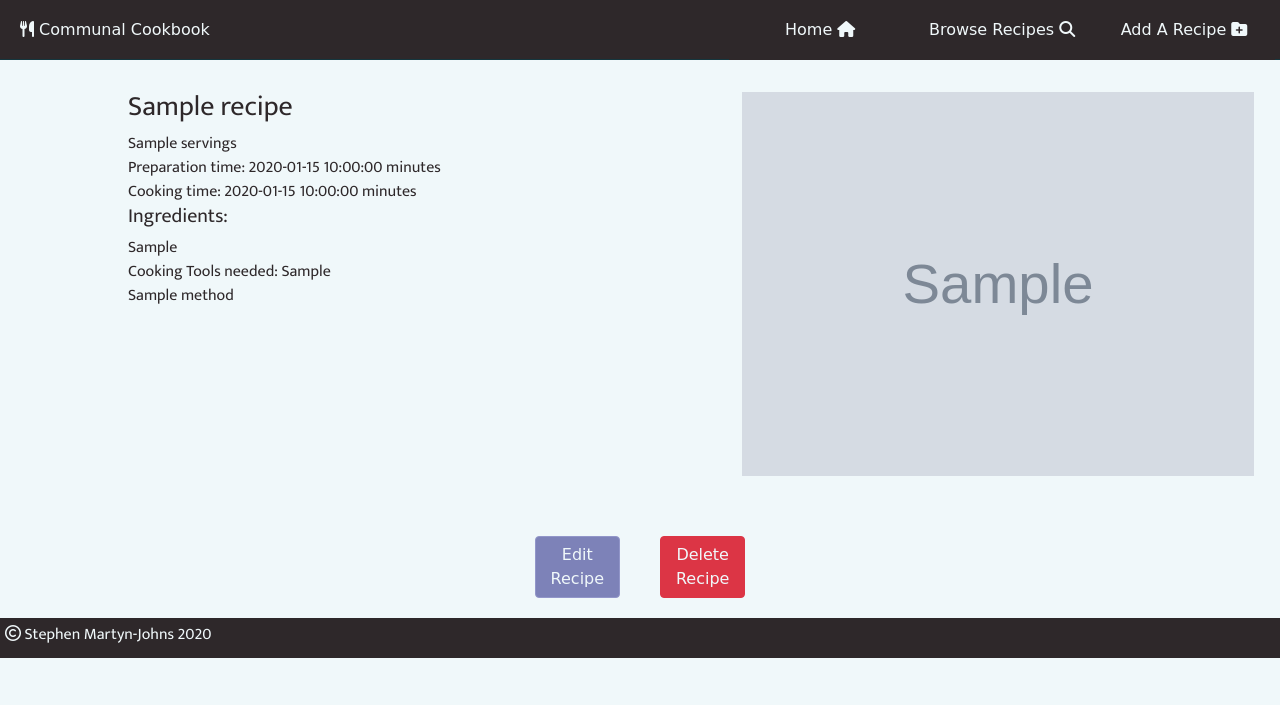
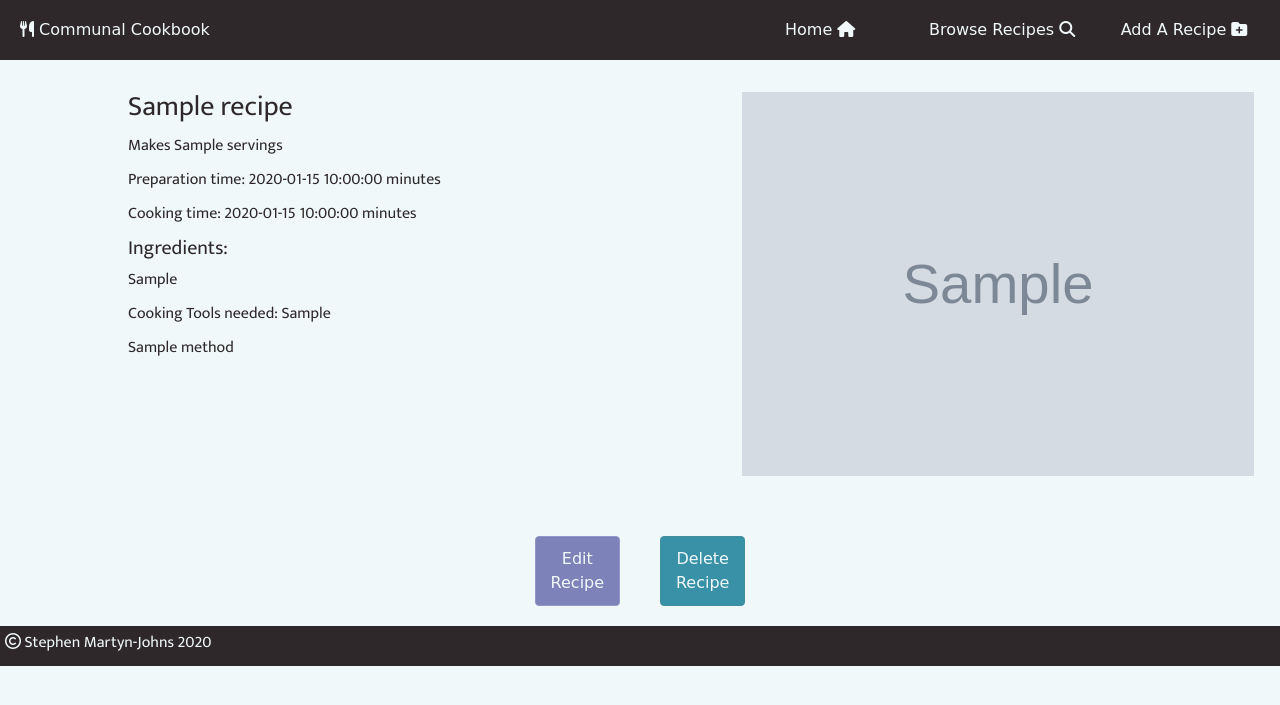
Before and after one commit to Code-Institute-Submissions/DCD-Milestone-Project-5, a Flask app: template templates/recipe.html in a window 1280 px wide. Shown: the top 705 px of the page. Run offline with Flask 2, Linux system fonts and the light colour scheme; the template is opened without the code that fills it: most values are stand-ins (such as "Sample title", 1, 10 or a date in 2020); grey boxes marked "Sample" are stand-in pictures; some libraries are stand-ins or nearby versions; some web fonts are replaced.

Commit message:
tidying styling of recipe and edit pages

```diff
--- a/static/css/style.css
+++ b/static/css/style.css
@@ -52,7 +52,6 @@ body{
 .navbar{
     height:60px;
     background:#2E282A;
-    border-bottom: 1px solid #15373f;
     padding:0;
 }
 
@@ -84,7 +83,7 @@ body{
 }
 
 .navbar-item:hover{
-    background:rgb(63, 57, 59);
+    background:#3f393b;
 }
 
 .recipe-thumbnail-object{
@@ -209,6 +208,10 @@ body{
     margin: 30px auto;
 }
 
+.recipe-content>div{
+    margin:10px 0;
+}
+
 .recipe-image{
     right: -10%;
     top: -40px;
@@ -227,8 +230,31 @@ body{
     border-color: #43466b;
 }
 
+.delete-button{
+    background-color:#3891A6;
+    border-color:#408ea0;
+}
+
+.delete-button:hover{
+    background-color:#276775;
+    border-color:#235e6b;
+}
+
+
 .delete-button, .edit-button{
     margin:20px;
+    padding:0;
+    display:flex;
+    max-width:100px;
+}
+
+.edit-button a, .delete-button a{
+    display: flex;
+    width: 100%;
+    height: 100%;
+    align-items: center;
+    justify-content: center;
+    padding:10px;
 }
 
 .ed-button-container{
--- a/templates/recipe.html
+++ b/templates/recipe.html
@@ -3,7 +3,7 @@
     <article class="recipe-content">
         <h3 class="recipe-title">{{recipe.name}}</h3>
         <img class="recipe-image" src="{{recipe.image_link}}" alt="a picture of {{recipe.name}}">
-        <span>{{recipe.servings}}</span>
+        <div>Makes {{recipe.servings}}</div>
         <div>Preparation time: {{recipe.prep_time}} minutes</div>
         <div>Cooking time: {{ recipe.cook_time }} minutes</div>
         <div><h5>Ingredients:</h5>
@@ -15,10 +15,10 @@
     </article>
 
     <div class="ed-button-container row">
-        <button class="edit-button col-1 btn btn-primary">
+        <button class="edit-button col-1 btn">
             <a href="{{url_for('edit_recipe', ID=recipe._id)}}">Edit Recipe</a>
         </button>
-        <button class="delete-button col-1 btn btn-danger">
+        <button class="delete-button col-1 btn">
             <a href="{{url_for('delete_recipe', ID=recipe._id)}}">Delete Recipe</a>
         </button>
     </div>
```
Also changed, not shown: templates/edit.html (+6 -8 lines).
